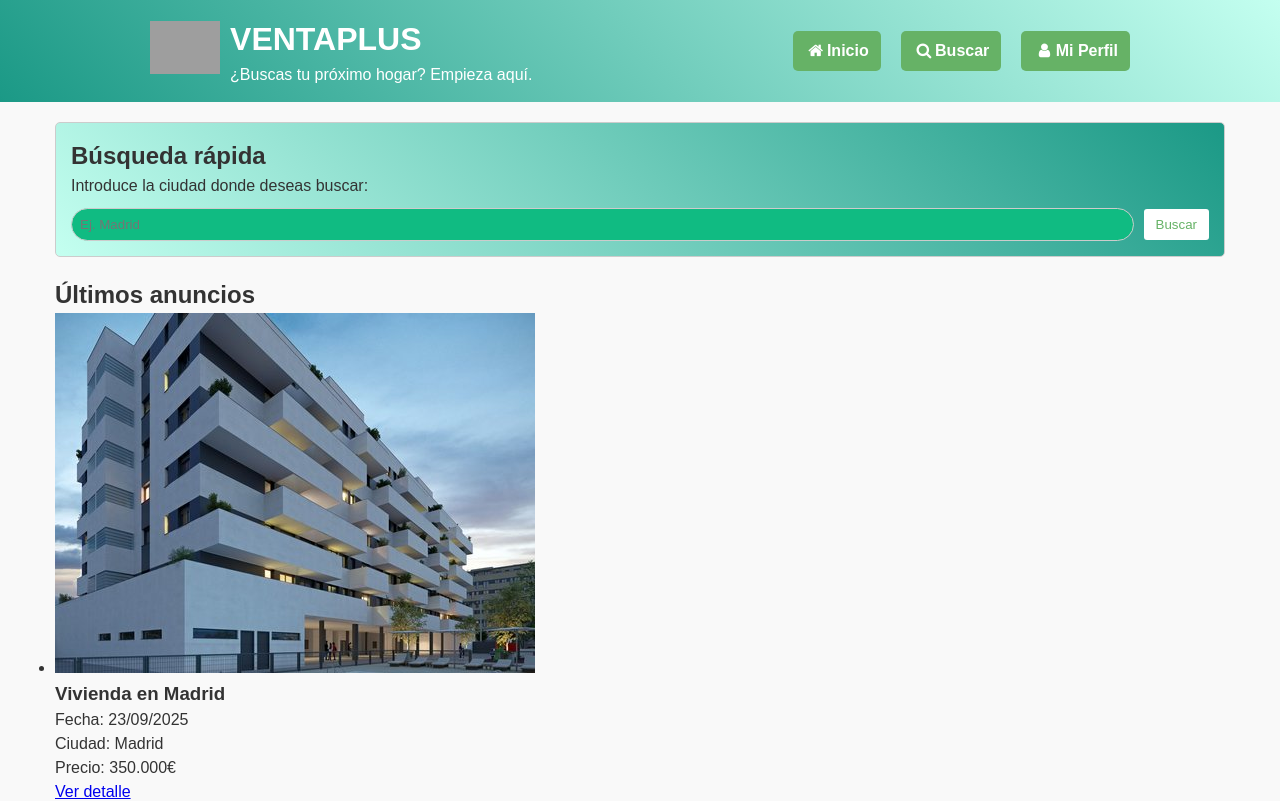
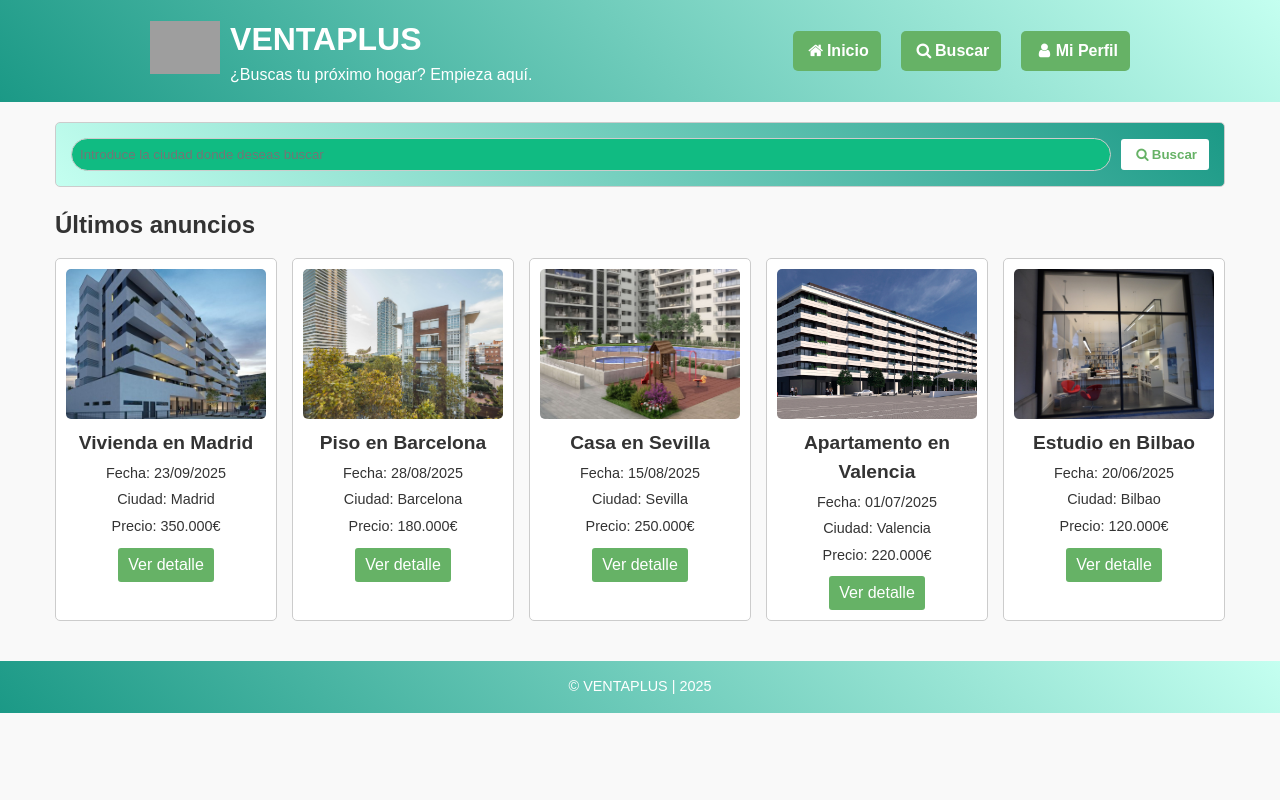
Before and after one commit to SanCam23/DAW, a PHP site: page /index_identificado.html in a window 1280 px wide. Shown: the top 801 px of the page. After the commit the page ends 713 px from the top, so only its background shows below. Run offline with PHP 8.4, Linux system fonts and the light colour scheme; grey boxes are pictures that could not be loaded.

Commit message:
Mejoras CSS Anuncio e Index Identificado

```diff
--- a/Practica2/index_identificado.html
+++ b/Practica2/index_identificado.html
@@ -32,7 +32,7 @@
         <nav class="menu-escritorio">
             <ul>
                 <li><a href="index.html"><i class="icon-home"></i>Inicio</a></li>
-                <li></i><a href="formulario.html"><i class="icon-search"></i>Buscar</a></li>
+                <li><a href="formulario.html"><i class="icon-search"></i>Buscar</a></li>
                 <li><a href="menu_usuario_registrado.html"><i class="icon-user"></i>Mi Perfil</a></li>
             </ul>
         </nav>
@@ -40,26 +40,27 @@
         <nav class="menu-movil">
             <ul>
                 <li><a href="index.html"><i class="icon-home"></i></a></li>
-                <li></i><a href="formulario.html"><i class="icon-search"></i></a></li>
+                <li><a href="formulario.html"><i class="icon-search"></i></a></li>
                 <li><a href="menu_usuario_registrado.html"><i class="icon-user"></i></a></li>
             </ul>
         </nav>
     </header>
 
-    <!-- Últimos anuncios -->
+    <!-- Contenido principal -->
     <main>
         <!-- Búsqueda rápida -->
         <section id="busqueda-rapida">
-            <h2>Búsqueda rápida</h2>
             <form action="resultados.html">
-                <label for="ciudad">Introduce la ciudad donde deseas buscar:</label>
-                <input type="text" id="ciudad" name="ciudad" placeholder="Ej. Madrid">
-                <button type="submit">Buscar</button>
+                <input type="text" id="ciudad" name="ciudad" placeholder="Introduce la ciudad donde deseas buscar">
+                <button type="submit"><b><i class="icon-search"></i>Buscar</b></button>
             </form>
         </section>
-        <h2>Últimos anuncios</h2>
-        <ul>
-            <li>
+
+        <!-- Últimos anuncios -->
+        <section id="ultimos-anuncios">
+            <h2>Últimos anuncios</h2>
+
+            <section class="anuncio">
                 <figure>
                     <img src="./img/completo.jpg" alt="Vivienda en Madrid">
                 </figure>
@@ -68,18 +69,52 @@
                 <p>Ciudad: Madrid</p>
                 <p>Precio: 350.000€</p>
                 <a href="anuncio.html">Ver detalle</a>
-            </li>
-            <li>
+            </section>
+
+            <section class="anuncio">
                 <figure>
-                    <img src="barcelona.jpg" alt="Piso en Barcelona">
+                    <img src="./img/barcelona.jpeg" alt="Piso en Barcelona">
                 </figure>
                 <h3>Piso en Barcelona</h3>
                 <p>Fecha: 28/08/2025</p>
                 <p>Ciudad: Barcelona</p>
                 <p>Precio: 180.000€</p>
                 <a href="404.html">Ver detalle</a>
-            </li>
-        </ul>
+            </section>
+
+            <section class="anuncio">
+                <figure>
+                    <img src="./img/sevilla.jpeg" alt="Casa en Sevilla">
+                </figure>
+                <h3>Casa en Sevilla</h3>
+                <p>Fecha: 15/08/2025</p>
+                <p>Ciudad: Sevilla</p>
+                <p>Precio: 250.000€</p>
+                <a href="404.html">Ver detalle</a>
+            </section>
+
+            <section class="anuncio">
+                <figure>
+                    <img src="./img/valencia.jpeg" alt="Apartamento en Valencia">
+                </figure>
+                <h3>Apartamento en Valencia</h3>
+                <p>Fecha: 01/07/2025</p>
+                <p>Ciudad: Valencia</p>
+                <p>Precio: 220.000€</p>
+                <a href="404.html">Ver detalle</a>
+            </section>
+
+            <section class="anuncio">
+                <figure>
+                    <img src="./img/bilbao.jpeg" alt="Estudio en Bilbao">
+                </figure>
+                <h3>Estudio en Bilbao</h3>
+                <p>Fecha: 20/06/2025</p>
+                <p>Ciudad: Bilbao</p>
+                <p>Precio: 120.000€</p>
+                <a href="404.html">Ver detalle</a>
+            </section>
+        </section>
     </main>
 
     <!-- Pie de página -->
```
Also changed, not shown: Practica2/anuncio.css (+34 -26 lines), Practica2/anuncio.html (+4 -10 lines).
